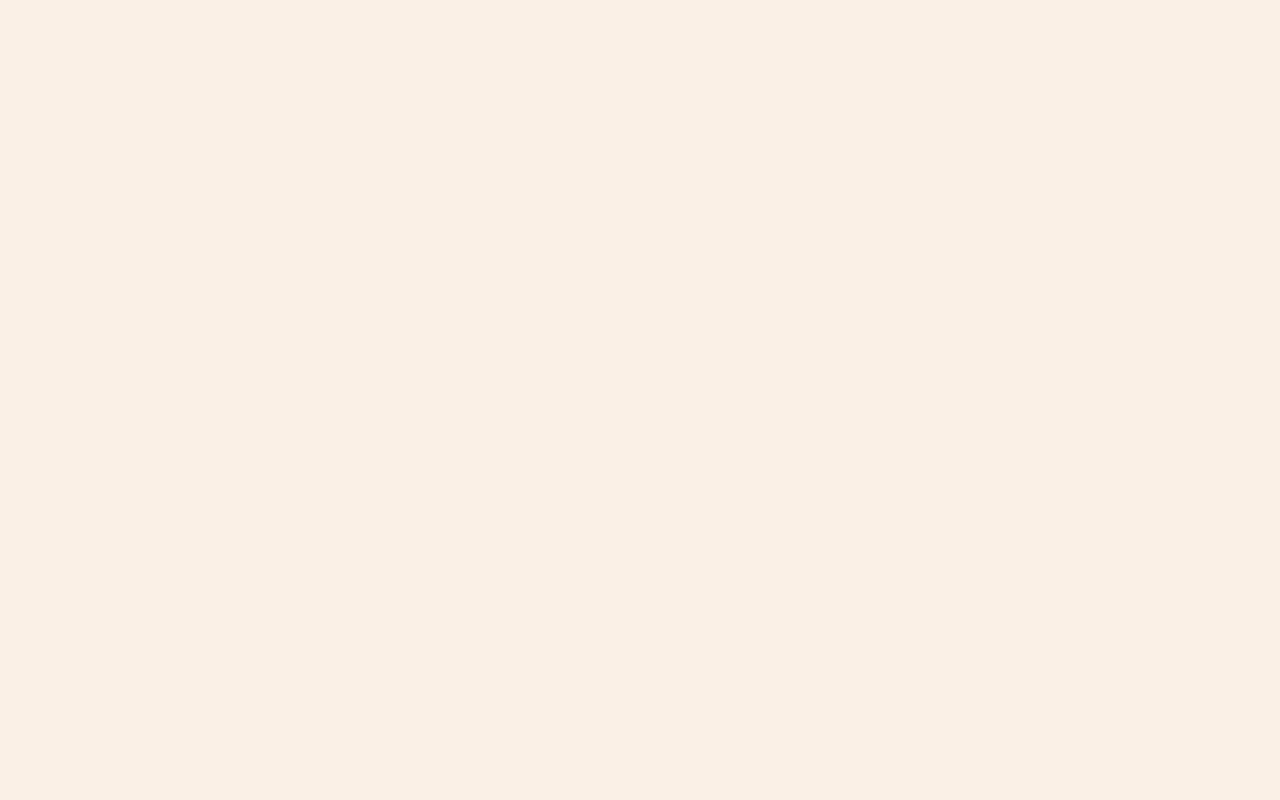
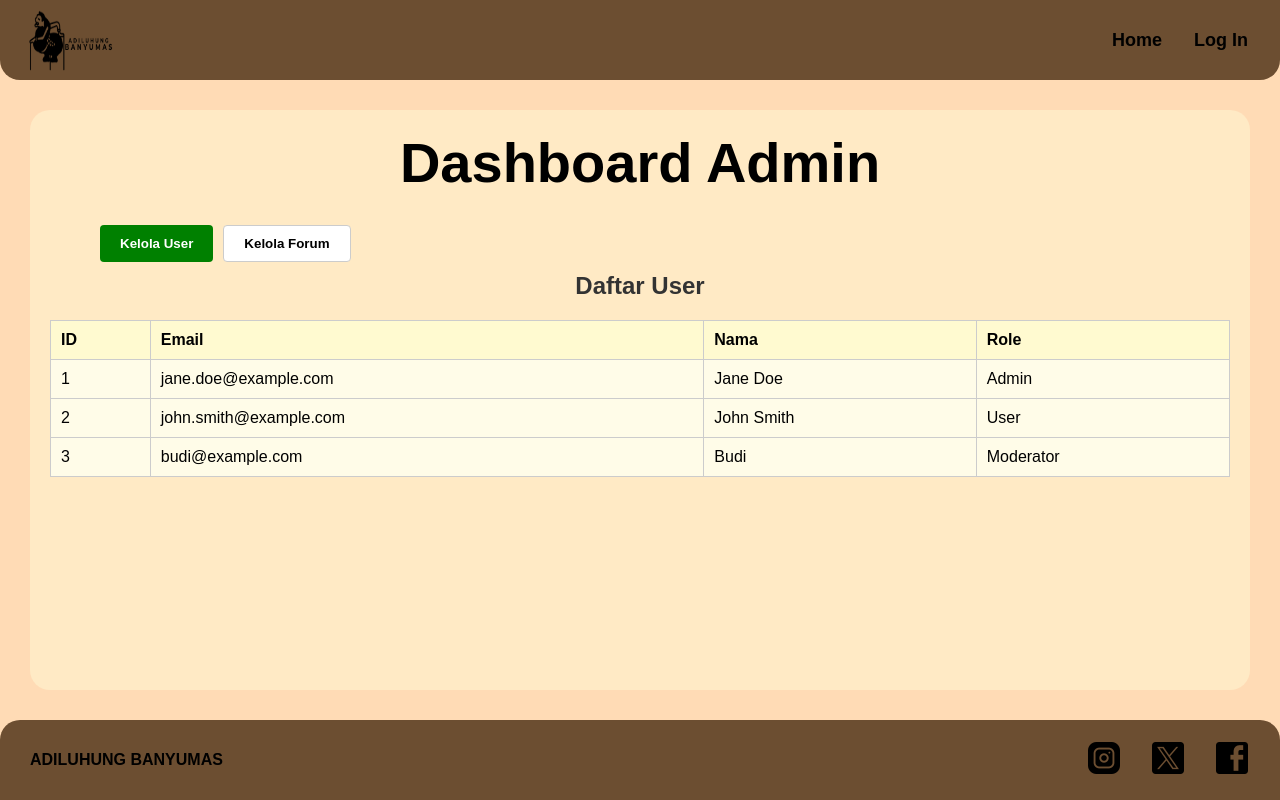
Before and after one commit to RafiHidayat22/IPPL-Website, a React (Create React App) app in the folder tubes-ippl/: page /admin in a window 1280 px wide. Before the commit this address had no page. Built offline with nearby package versions, Linux system fonts and the light colour scheme.

Commit message:
Menambahkan fitur admin

```diff
--- a/tubes-ippl/src/App.js
+++ b/tubes-ippl/src/App.js
@@ -9,6 +9,8 @@ import Quiz from './components/InteraktifBudaya/QuizChallenge/Quiz';
 import Challenge from './components/InteraktifBudaya/QuizChallenge/Challenge'
 import './App.css';
 import Forum from './components/Forum/Forum';
+import Admin from './components/Admin/admin';
+import KelolaForum from './components/Admin/kelolaForum';
 
 function App() {
   return (
@@ -24,6 +26,8 @@ function App() {
           <Route path="/quizchallenge" element={<QuizChallenge />} />
           <Route path="/quiz" element={<Quiz />} />
           <Route path="/challenge" element={<Challenge />} />
+          <Route path="/admin" element={<Admin />} />
+          <Route path="/kelForum" element={<KelolaForum />} />
         </Routes>
       </div>
     </Router>
--- /dev/null
+++ b/tubes-ippl/src/components/Admin/admin.css
@@ -0,0 +1,63 @@
+
+html, body {
+    height: 100%;
+  }
+
+  .main-jelajah {
+    min-height: 100vh; /* full height viewport */
+    display: flex;
+    flex-direction: column;
+    background-color: #ffdbb5;
+  }
+
+  .layout {
+    background-color: #ffeac5;
+    margin: 30px;
+    border-radius: 20px;
+    padding: 20px;
+    flex: 1; /* biar konten ini mengisi ruang kosong */
+  }
+.menu-bar {
+    display: flex;
+    gap: 10px;
+    padding: 10px 0;
+  }
+
+  .btn {
+    padding: 10px 20px;
+    border: none;
+    cursor: pointer;
+    font-weight: bold;
+    border-radius: 4px;
+  }
+
+  .btn.green {
+    background-color: green;
+    color: white;
+  }
+
+  .btn.white {
+    background-color: white;
+    color: black;
+    border: 1px solid #ccc;
+  }
+
+  .user-table {
+    width: 100%;
+    border-collapse: collapse;
+    background-color: #fffce8;
+  }
+
+  .user-table th, .user-table td {
+    border: 1px solid #ccc;
+    padding: 10px;
+    text-align: left;
+  }
+
+  .user-table th {
+    background-color: #fffad0;
+  }
+  .kelolaUser{
+    color: inherit; /* supaya warnanya ikut warna parent (li atau header) */
+    text-decoration: none; /* hilangin garis bawah */
+  }
--- /dev/null
+++ b/tubes-ippl/src/components/Admin/admin.jsx
@@ -0,0 +1,56 @@
+import { Link } from 'react-router-dom';
+import './admin.css';
+import Header from '../Header/Header';
+import Footer from '../Footer/Footer';
+
+const users = [
+  { id: 1, email: "jane.doe@example.com", name: "Jane Doe", role: "Admin" },
+  { id: 2, email: "john.smith@example.com", name: "John Smith", role: "User" },
+  { id: 3, email: "budi@example.com", name: "Budi", role: "Moderator" },
+];
+
+const Admin = () => {
+  return (
+    <div className="main-jelajah">
+      <Header />
+
+      <div className="layout">
+        <div className='title'>
+            <h1>Dashboard Admin</h1>
+        </div>
+        <div className="menu-bar">
+          <button className="btn green">Kelola User</button>
+          <Link className='kelolaUser' to="/kelForum"><button className="btn white">Kelola Forum</button></Link>
+        </div>
+
+        <main className="main-content">
+          <h2 style={{ textAlign: "center", marginBottom: "20px" }}>Daftar User</h2>
+          <table className="user-table">
+            <thead>
+              <tr>
+                <th>ID</th>
+                <th>Email</th>
+                <th>Nama</th>
+                <th>Role</th>
+              </tr>
+            </thead>
+            <tbody>
+              {users.map((user) => (
+                <tr key={user.id}>
+                  <td>{user.id}</td>
+                  <td>{user.email}</td>
+                  <td>{user.name}</td>
+                  <td>{user.role}</td>
+                </tr>
+              ))}
+            </tbody>
+          </table>
+        </main>
+      </div>
+
+      <Footer />
+    </div>
+  );
+};
+
+export default Admin;
--- /dev/null
+++ b/tubes-ippl/src/components/Admin/kelolaForum.css
@@ -0,0 +1,110 @@
+html, body {
+  height: 100%;
+  margin: 0; /* Ensure no default margin */
+}
+
+.main-kelola-forum {
+  min-height: 100vh; /* Full height viewport */
+  display: flex;
+  flex-direction: column;
+  background-color: #ffdbb5;
+}
+
+.forum-container {
+  flex: 1; /* Fill available space */
+  margin: 30px;
+  padding: 20px;
+  background-color: #fffbe9;
+  border-radius: 20px;
+  box-shadow: 0 0 10px rgba(0, 0, 0, 0.1);
+}
+
+.forum-container h2 {
+  text-align: center;
+  margin-bottom: 30px;
+}
+
+.forum-post {
+  padding: 20px;
+  border-bottom: 1px solid #ccc;
+}
+
+.forum-header {
+  display: flex;
+  justify-content: space-between;
+  align-items: center;
+}
+
+.btn-delete {
+  background-color: #d9534f;
+  color: white;
+  border: none;
+  padding: 6px 12px;
+  border-radius: 5px;
+  cursor: pointer;
+  font-weight: bold;
+}
+
+.btn-delete:hover {
+  background-color: #c9302c;
+}
+
+.forum-meta {
+  font-size: 0.9rem;
+  color: #555;
+  margin: 10px 0;
+}
+
+.forum-content {
+  font-size: 1rem;
+  line-height: 1.5;
+  color: #333;
+}
+
+.menu-bar {
+  display: flex;
+  gap: 10px;
+  padding: 10px 0;
+  margin-left: 50px;
+}
+
+.btn {
+  padding: 10px 20px;
+  border: none;
+  cursor: pointer;
+  font-weight: bold;
+  border-radius: 4px;
+}
+
+.btn.green {
+  background-color: green;
+  color: white;
+}
+
+.btn.white {
+  background-color: white;
+  color: black;
+  border: 1px solid #ccc;
+}
+
+/* Optional: Customize table styles if you plan to use tables in the forum */
+.user-table {
+  width: 100%;
+  border-collapse: collapse;
+  background-color: #fffce8;
+}
+
+.user-table th, .user-table td {
+  border: 1px solid #ccc;
+  padding: 10px;
+  text-align: left;
+}
+
+.user-table th {
+  background-color: #fffad0;
+}
+
+.kelolaUser {
+  color: inherit; /* Follow parent color */
+  text-decoration: none; /* Remove underline */
+}
--- /dev/null
+++ b/tubes-ippl/src/components/Admin/kelolaForum.jsx
@@ -0,0 +1,57 @@
+import { Link } from 'react-router-dom';
+import './kelolaForum.css';
+import Header from '../Header/Header';
+import Footer from '../Footer/Footer';
+
+const forumPosts = [
+  {
+    id: 1,
+    title: "Asal Usul Reog Ponorogo",
+    author: "Budi Santoso",
+    date: "2025-05-01",
+    content: "Reog merupakan pertunjukan tradisional yang berasal dari Ponorogo, Jawa Timur...",
+  },
+  {
+    id: 2,
+    title: "Cerita Rakyat Banyumas",
+    author: "Siti Aminah",
+    date: "2025-04-29",
+    content: "Di daerah Banyumas terdapat legenda tentang Raden Kamandaka dan Lutung Kasarung...",
+  },
+];
+
+const KelolaForum = () => {
+  const handleDelete = (id) => {
+    alert(`Postingan dengan ID ${id} akan dihapus (simulasi).`);
+    // Implementasi penghapusan sebenarnya dilakukan melalui API ke backend
+  };
+
+  return (
+    <div className="main-kelola-forum">
+      <Header />
+      <div className="menu-bar">
+          <Link className='kelolaUser' to="/admin"><button className="btn white">Kelola User</button></Link>
+          <Link className='kelolaUser' to="/kelForum"><button className="btn green">Kelola Forum</button></Link>
+        </div>
+      <div className="forum-container">
+        <h2>Kelola Forum</h2>
+        {forumPosts.map((post) => (
+          <div className="forum-post" key={post.id}>
+            <div className="forum-header">
+              <h3>{post.title}</h3>
+              <button className="btn-delete" onClick={() => handleDelete(post.id)}>Hapus</button>
+            </div>
+            <p className="forum-meta">
+              Oleh <strong>{post.author}</strong> | {post.date}
+            </p>
+            <p className="forum-content">{post.content}</p>
+          </div>
+        ))}
+      </div>
+
+      <Footer />
+    </div>
+  );
+};
+
+export default KelolaForum;
--- a/tubes-ippl/src/components/Header/Header.css
+++ b/tubes-ippl/src/components/Header/Header.css
@@ -34,5 +34,5 @@
 
 .header-menu>li:hover{
     cursor: pointer;
-    color: white;
+    color: #F7AD45;
 }
--- a/tubes-ippl/src/components/Header/Header.jsx
+++ b/tubes-ippl/src/components/Header/Header.jsx
@@ -1,19 +1,26 @@
 import { Link } from 'react-router-dom';
-import './Header.css'
-import Logo from '../../assets/Logo.png'
+import './Header.css';
+import Logo from '../../assets/Logo.png';
+
 const Header = () => {
+  const userData = JSON.parse(localStorage.getItem('user')); // misal: { name: "John", role: "admin" }
+
   return (
     <div className="header">
       <img src={Logo} alt="logo" className="logo" />
 
       <ul className="header-menu">
         <li><Link className='home-btn' to='/'>Home</Link></li>
-                <li>About</li>
+
+        {/* Tampilkan hanya jika role-nya admin */}
+        {userData?.role === 'admin' && (
+          <li><Link className='LogIn' to="/admin">Admin</Link></li>
+        )}
+
         <li><Link className='LogIn' to="/auth">Log In</Link></li>
       </ul>
+    </div>
+  );
+};
 
-        </div>
-    )
-}
-
-export default Header
+export default Header;
--- a/tubes-ippl/src/components/JelajahWarisanBudaya/Jelajah.css
+++ b/tubes-ippl/src/components/JelajahWarisanBudaya/Jelajah.css
@@ -74,7 +74,7 @@
   }
 
   .maps-button:hover {
-    background-color: #0056b3;
+    background-color: #F7AD45;
   }
 
 
```
Lines whose indentation alone changed are shown as unchanged.
